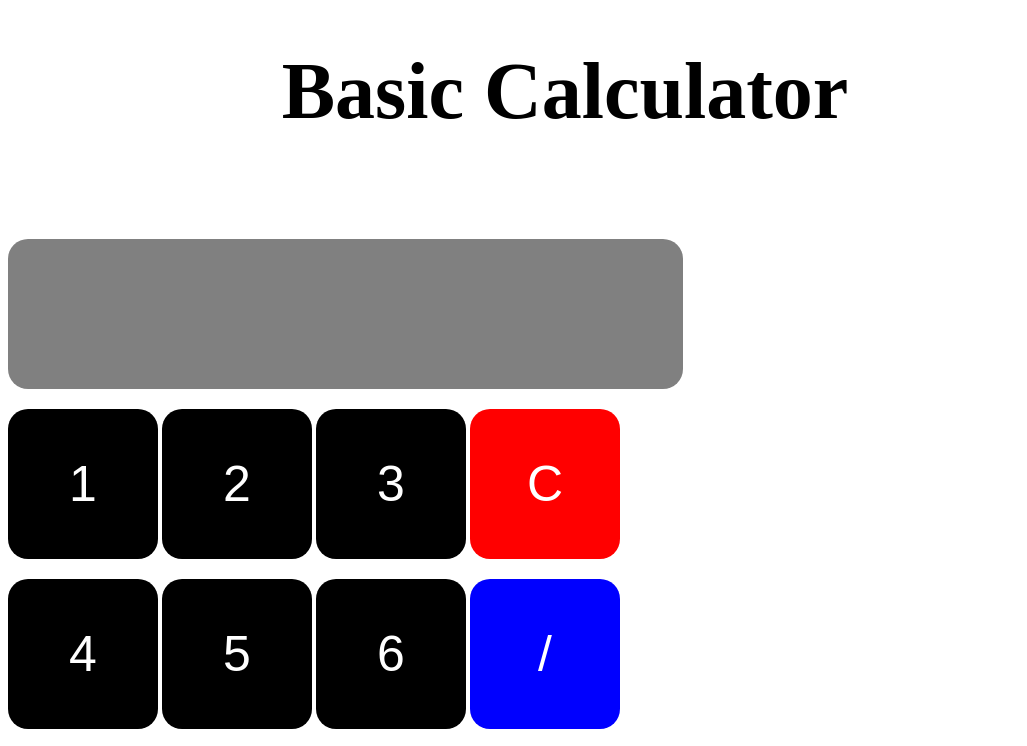
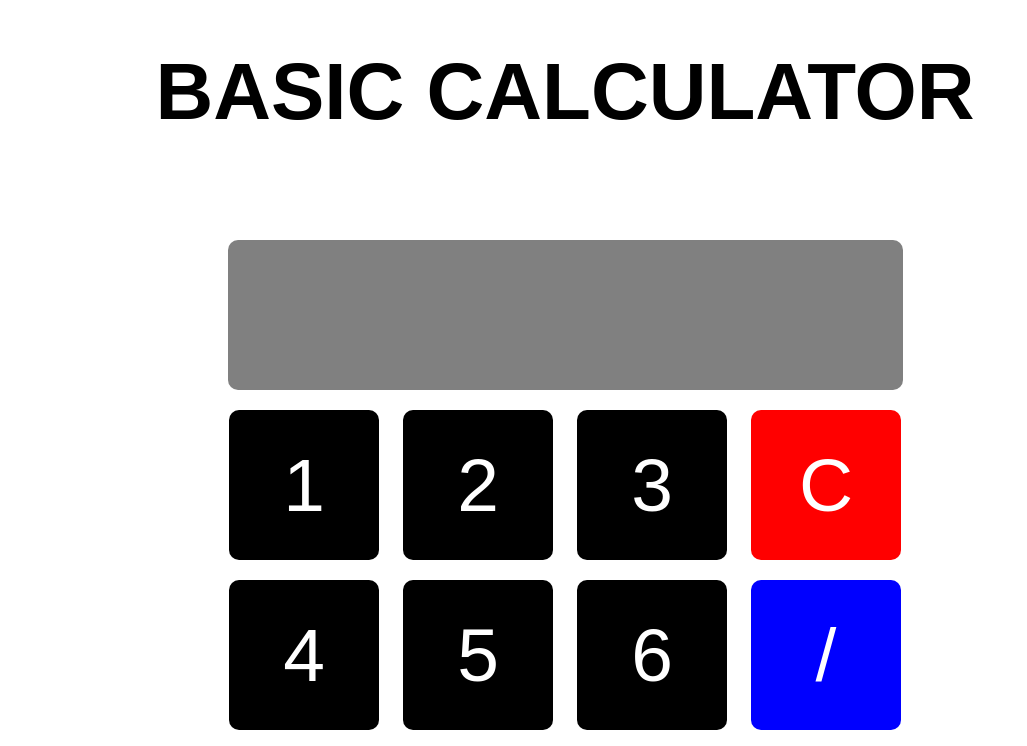
Before and after one commit to benedictchauke/Calculator, a plain HTML site: page index.html in a window 1280 px wide. Shown: the top 746 px of the page, without its empty margins (0-1027 px from the left). Drawn offline with Linux system fonts and the light colour scheme.

Commit message:
optimizing fonts

```diff
--- a/index.html
+++ b/index.html
@@ -7,7 +7,7 @@
     <title>Basic Calculator</title>
 </head>
 <br>
-    <h1>Basic Calculator</h1>
+    <h1>BASIC CALCULATOR</h1>
     <br>
     <form id="myform" Name="cal">
     <input name="display" style="width: 675px;height: 150px;
--- a/style.css
+++ b/style.css
@@ -1,23 +1,24 @@
 input {
     width: 150px;
     height: 150px;
-    font-size: 50px;
-    border-radius: 20px;
-    margin: 10px auto;
+    font-size: 75px;
+    border-radius: 10px;
+    margin: 10px;
     background-color: #000;
     color: #fff;
     border-style:none;
 }
 
+#myform {
+    text-align: center;
+    margin-right: 150px;
+    margin-top: 20px;
+}
+
 h1 {
+    font-family: Arial;
     text-align: center;
     font-size: 80px;
     margin-right: 150px;
     margin-top: 20px;
 }
-
-#myform {
-
-    margin-right: 225px;
-    margin-top: 20px;
-}
```
